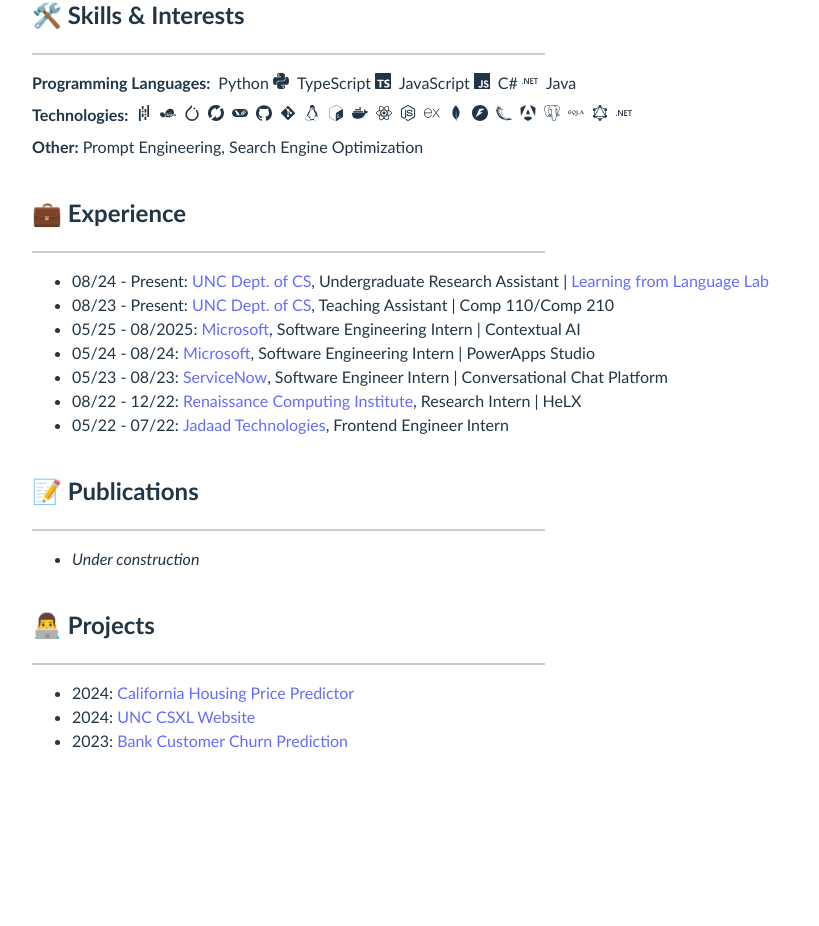
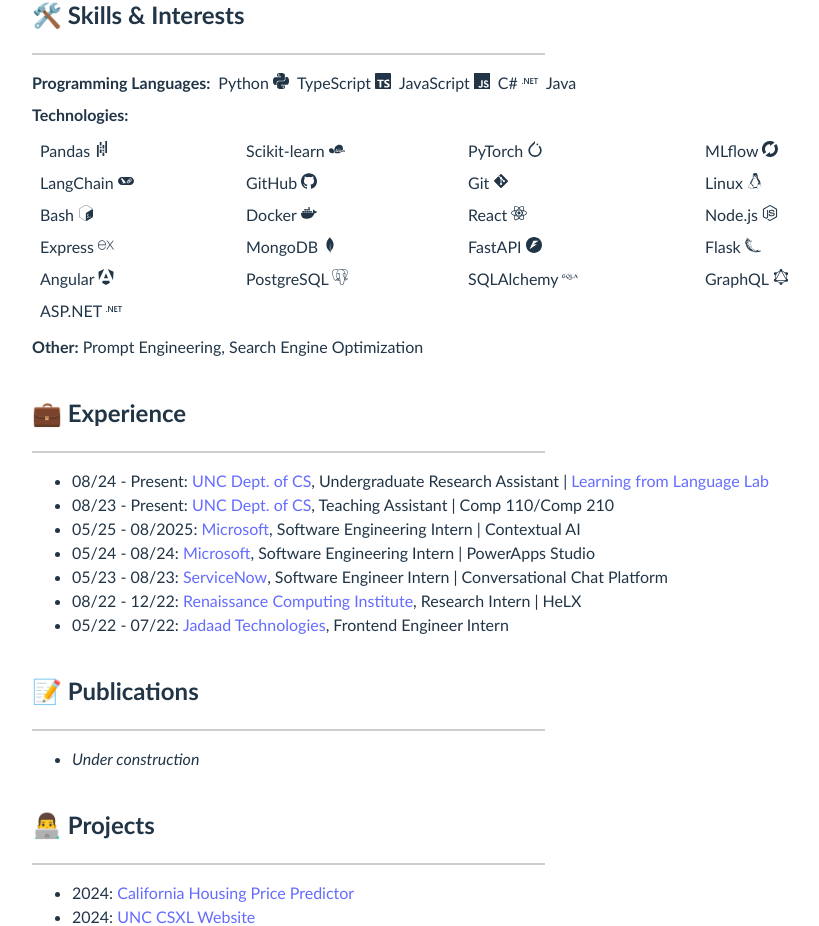
Before and after one commit to wisdom-okwen/wisdom-okwen.github.io, a React (Vite) app: page / in a window 1280 px wide. Shown: the part 956-1882 px from the top of the page, without its empty margins (356-1175 px from the left). Before the commit the page ends 1765 px from the top, so only its background shows below. Built offline with nearby package versions, Linux system fonts and the light colour scheme.

Commit message:
Tabularize skills

```diff
--- a/src/components/Skills.tsx
+++ b/src/components/Skills.tsx
@@ -20,27 +20,46 @@
       </li>
       <li style={{ marginTop: 8 }}>
         <strong>Technologies:</strong>
-        <span style={{ marginLeft: 8 }}><SiPandas title="Pandas" /></span>
-        <span style={{ marginLeft: 8 }}><SiScikitlearn title="ScikitLearn" /></span>
-        <span style={{ marginLeft: 8 }}><SiPytorch title="PyTorch" /></span>
-        <span style={{ marginLeft: 8 }}><SiMlflow title="MLFlow" /></span>
-        <span style={{ marginLeft: 8 }}><SiLangchain title="LangChain" /></span>
-        <span style={{ marginLeft: 8 }}><SiGithub title="GitHub" /></span>
-        <span style={{ marginLeft: 8 }}><FaGitAlt title="Git" /></span>
-        <span style={{ marginLeft: 8 }}><SiLinux title="Linux" /></span>
-        <span style={{ marginLeft: 8 }}><SiGnubash title="Bash" /></span>
-        <span style={{ marginLeft: 8 }}><SiDocker title="Docker" /></span>
-        <span style={{ marginLeft: 8 }}><SiReact title="React" /></span>
-        <span style={{ marginLeft: 8 }}><SiNodedotjs title="Node.js" /></span>
-        <span style={{ marginLeft: 8 }}><SiExpress title="Express" /></span>
-        <span style={{ marginLeft: 8 }}><SiMongodb title="MongoDB" /></span>
-        <span style={{ marginLeft: 8 }}><SiFastapi title="FastAPI" /></span>
-        <span style={{ marginLeft: 8 }}><SiFlask title="Flask" /></span>
-        <span style={{ marginLeft: 8 }}><SiAngular title="Angular" /></span>
-        <span style={{ marginLeft: 8 }}><SiPostgresql title="PostgreSQL" /></span>
-        <span style={{ marginLeft: 8 }}><SiSqlalchemy title="SQLAlchemy" /></span>
-        <span style={{ marginLeft: 8 }}><SiGraphql title="GraphQL" /></span>
-        <span style={{ marginLeft: 8 }}><SiDotnet title="ASP.NET" /></span>
+        <table style={{ width: '100%', borderCollapse: 'collapse', marginTop: 8 }}>
+          <tbody>
+            <tr>
+              <td style={{ padding: '4px 8px', verticalAlign: 'middle' }}>Pandas <SiPandas title="Pandas" /></td>
+              <td style={{ padding: '4px 8px', verticalAlign: 'middle' }}>Scikit-learn <SiScikitlearn title="ScikitLearn" /></td>
+              <td style={{ padding: '4px 8px', verticalAlign: 'middle' }}>PyTorch <SiPytorch title="PyTorch" /></td>
+              <td style={{ padding: '4px 8px', verticalAlign: 'middle' }}>MLflow <SiMlflow title="MLFlow" /></td>
+            </tr>
+            <tr>
+              <td style={{ padding: '4px 8px', verticalAlign: 'middle' }}>LangChain <SiLangchain title="LangChain" /></td>
+              <td style={{ padding: '4px 8px', verticalAlign: 'middle' }}>GitHub <SiGithub title="GitHub" /></td>
+              <td style={{ padding: '4px 8px', verticalAlign: 'middle' }}>Git <FaGitAlt title="Git" /></td>
+              <td style={{ padding: '4px 8px', verticalAlign: 'middle' }}>Linux <SiLinux title="Linux" /></td>
+            </tr>
+            <tr>
+              <td style={{ padding: '4px 8px', verticalAlign: 'middle' }}>Bash <SiGnubash title="Bash" /></td>
+              <td style={{ padding: '4px 8px', verticalAlign: 'middle' }}>Docker <SiDocker title="Docker" /></td>
+              <td style={{ padding: '4px 8px', verticalAlign: 'middle' }}>React <SiReact title="React" /></td>
+              <td style={{ padding: '4px 8px', verticalAlign: 'middle' }}>Node.js <SiNodedotjs title="Node.js" /></td>
+            </tr>
+            <tr>
+              <td style={{ padding: '4px 8px', verticalAlign: 'middle' }}>Express <SiExpress title="Express" /></td>
+              <td style={{ padding: '4px 8px', verticalAlign: 'middle' }}>MongoDB <SiMongodb title="MongoDB" /></td>
+              <td style={{ padding: '4px 8px', verticalAlign: 'middle' }}>FastAPI <SiFastapi title="FastAPI" /></td>
+              <td style={{ padding: '4px 8px', verticalAlign: 'middle' }}>Flask <SiFlask title="Flask" /></td>
+            </tr>
+            <tr>
+              <td style={{ padding: '4px 8px', verticalAlign: 'middle' }}>Angular <SiAngular title="Angular" /></td>
+              <td style={{ padding: '4px 8px', verticalAlign: 'middle' }}>PostgreSQL <SiPostgresql title="PostgreSQL" /></td>
+              <td style={{ padding: '4px 8px', verticalAlign: 'middle' }}>SQLAlchemy <SiSqlalchemy title="SQLAlchemy" /></td>
+              <td style={{ padding: '4px 8px', verticalAlign: 'middle' }}>GraphQL <SiGraphql title="GraphQL" /></td>
+            </tr>
+            <tr>
+              <td style={{ padding: '4px 8px', verticalAlign: 'middle' }}>ASP.NET <SiDotnet title="ASP.NET" /></td>
+              <td></td>
+              <td></td>
+              <td></td>
+            </tr>
+          </tbody>
+        </table>
       </li>
       <li style={{ marginTop: 8 }}>
         <strong>Other:</strong> Prompt Engineering, Search Engine Optimization
```
